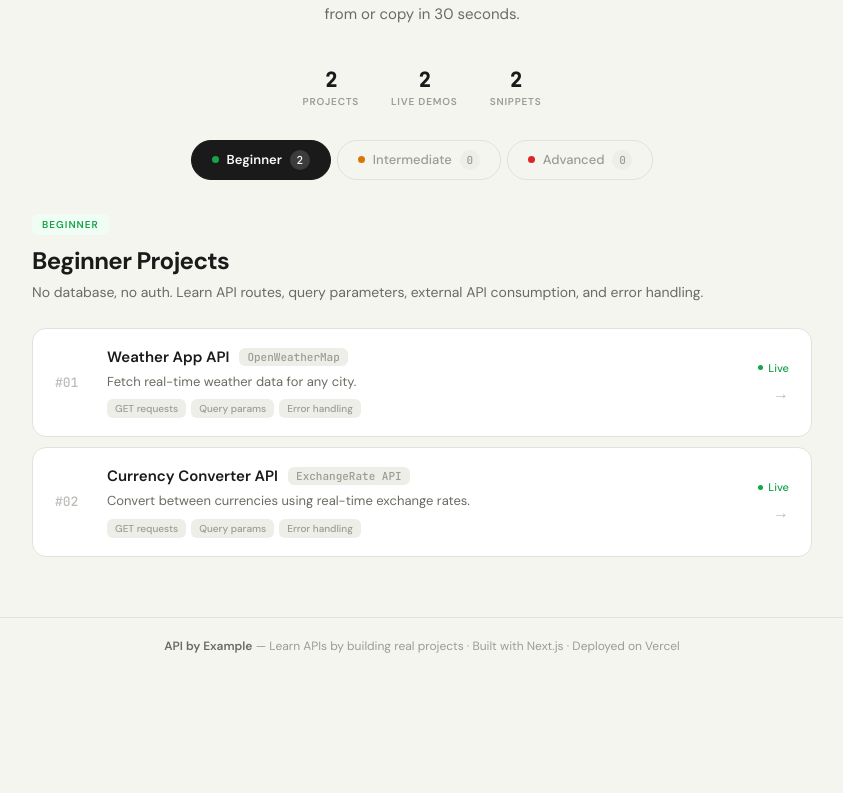
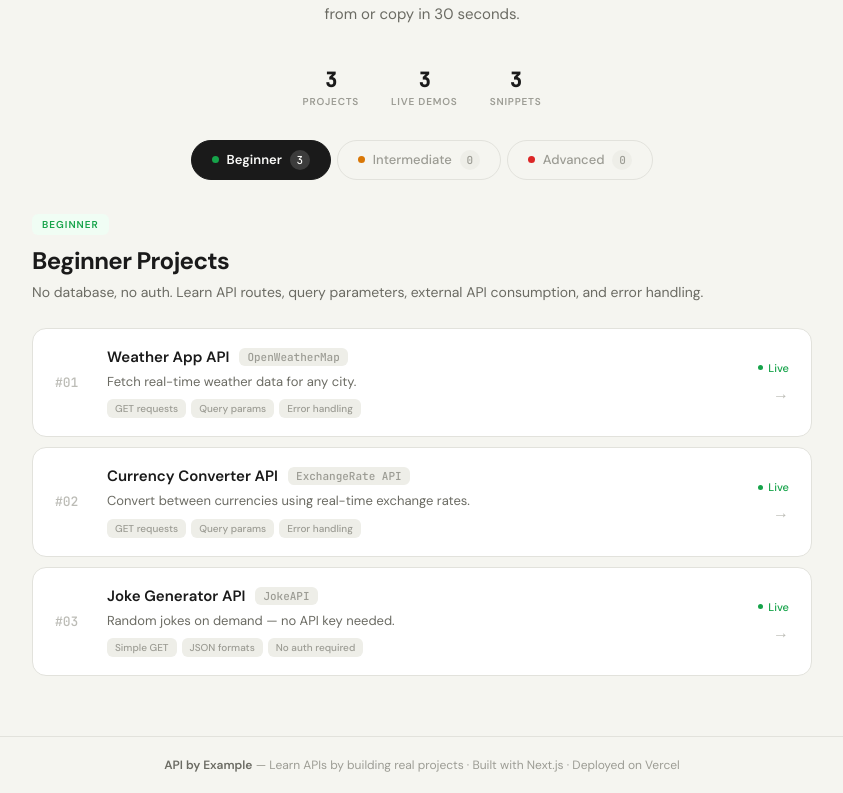
Before and after one commit to srinivasprabhas/API-by-example, a Next.js app in the folder repo-vercel/: page / in a window 1280 px wide. Shown: the part 313-1106 px from the top of the page, without its empty margins (218-1061 px from the left). Before the commit the page ends 987 px from the top, so only its background shows below. Built offline with nearby package versions, Linux system fonts and the light colour scheme.

Commit message:
Add Joke Generator to repo-vercel PROJECTS array

```diff
--- a/repo-vercel/app/page.js
+++ b/repo-vercel/app/page.js
@@ -26,6 +26,17 @@ const PROJECTS = [
     description: "Convert between currencies using real-time exchange rates.",
     teaches: ["GET requests", "Query params", "Error handling"],
     url: "https://api-by-example-currency-converter-api.vercel.app/",
+  },
+  {
+    id: "joke-generator",
+    tier: "beginner",
+    number: 3,
+    title: "Joke Generator API",
+    api: "JokeAPI",
+    description: "Random jokes on demand — no API key needed.",
+    teaches: ["Simple GET", "JSON formats", "No auth required"],
+    url: "https://api-by-example-joke-generator-api.vercel.app",
+    status: "active",
   },
   // {
   //   id: "joke-generator",
```
